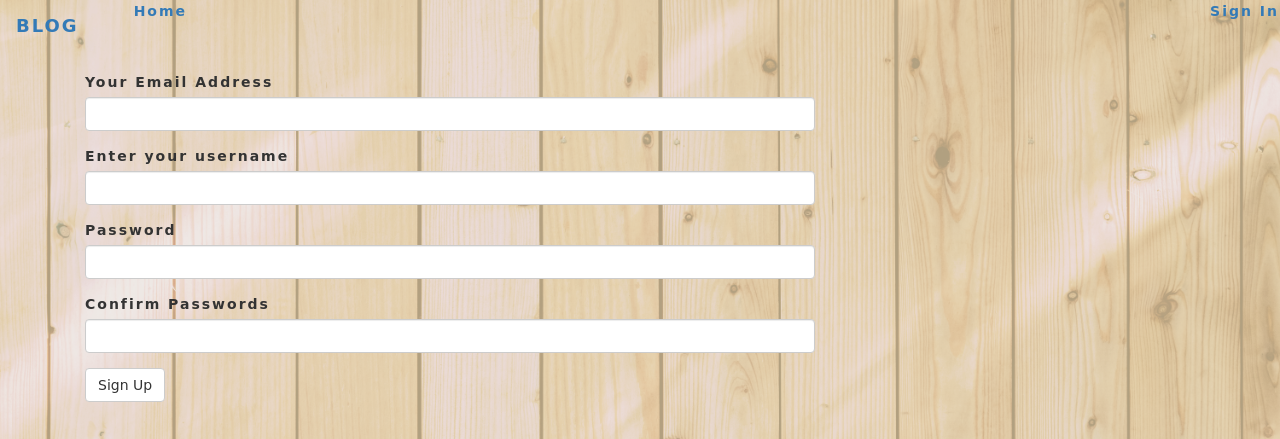
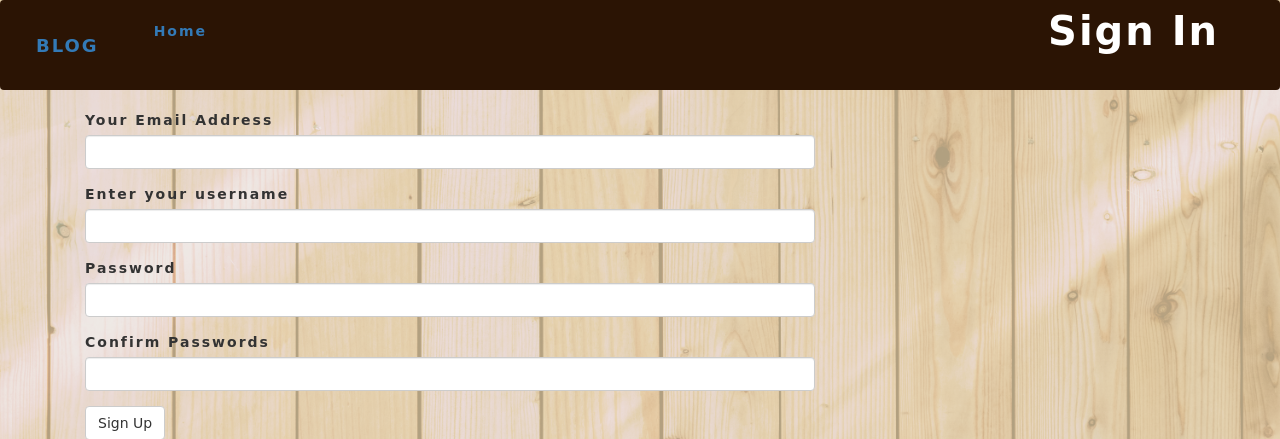
Before and after one commit to Tajeu2001/blog, a Flask app: page /auth/register in a window 1280 px wide. Shown: the top 439 px of the page. Run offline with Flask 2, Linux system fonts and the light colour scheme; some libraries are stand-ins or nearby versions; some web fonts are replaced.

Commit message:
Style navbar

```diff
--- a/app/static/css/styles.css
+++ b/app/static/css/styles.css
@@ -13,7 +13,7 @@ body{
   font-weight: 700;
 }
 
-/* .navbar {
+.navbar {
   background-color: rgb(43, 20, 4) ;
   height:90px;
   color:white;
@@ -26,7 +26,7 @@ body{
   font-size: 40px;
   margin-right: 40px;
 }
-
+/*
 .post {
   color: white;
   font-size: 70px;
```
